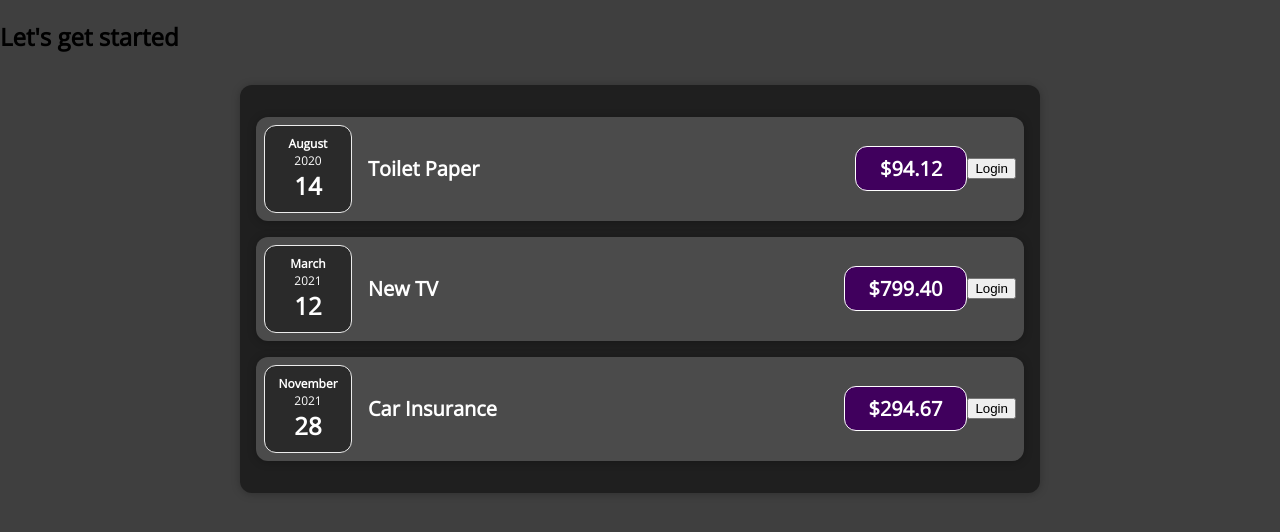
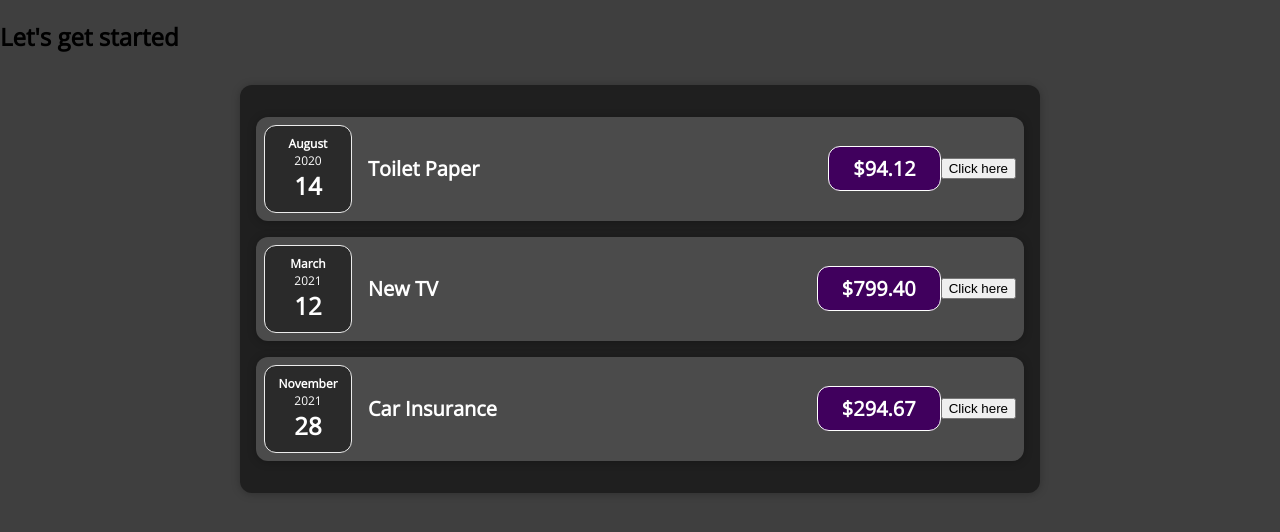
Before and after one commit to ebenofere/expense-tracker-js, a React (Create React App) app: page / in a window 1280 px wide. Shown: the top 532 px of the page. Built offline with nearby package versions, Linux system fonts and the light colour scheme.

Commit message:
19. Working with State

```diff
--- a/src/components/Expenses/ExpenseItem.js
+++ b/src/components/Expenses/ExpenseItem.js
@@ -4,18 +4,21 @@ import Card from "../UI/Card";
 import { useState } from "react";
 
 const ExpenseItem = ({ title, amount, date }) => {
+  const [titleName, setTitleName] = useState(title);
+
   const clickHandler = () => {
-    console.log("Robinson Crusoe!");
+    setTitleName("Updated!");
+    console.log(title);
   };
 
   return (
     <Card className="expense-item">
       <ExpenseDate date={date} />
       <div className="expense-item_description">
-        <h2>{title}</h2>
+        <h2>{titleName}</h2>
         <div className="expense-item_price">${amount}</div>
       </div>
-      <button onClick={clickHandler}>Login</button>
+      <button onClick={clickHandler}>Click here</button>
     </Card>
   );
 };
```
